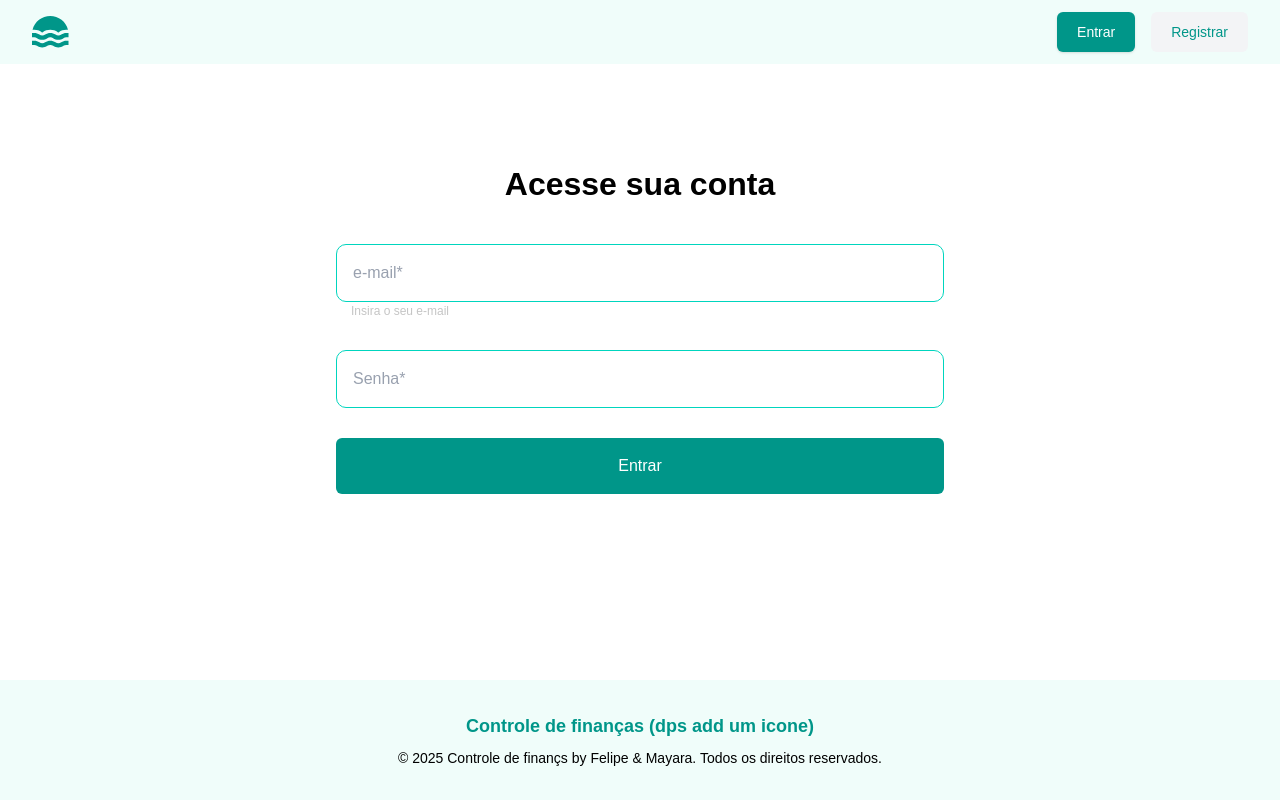
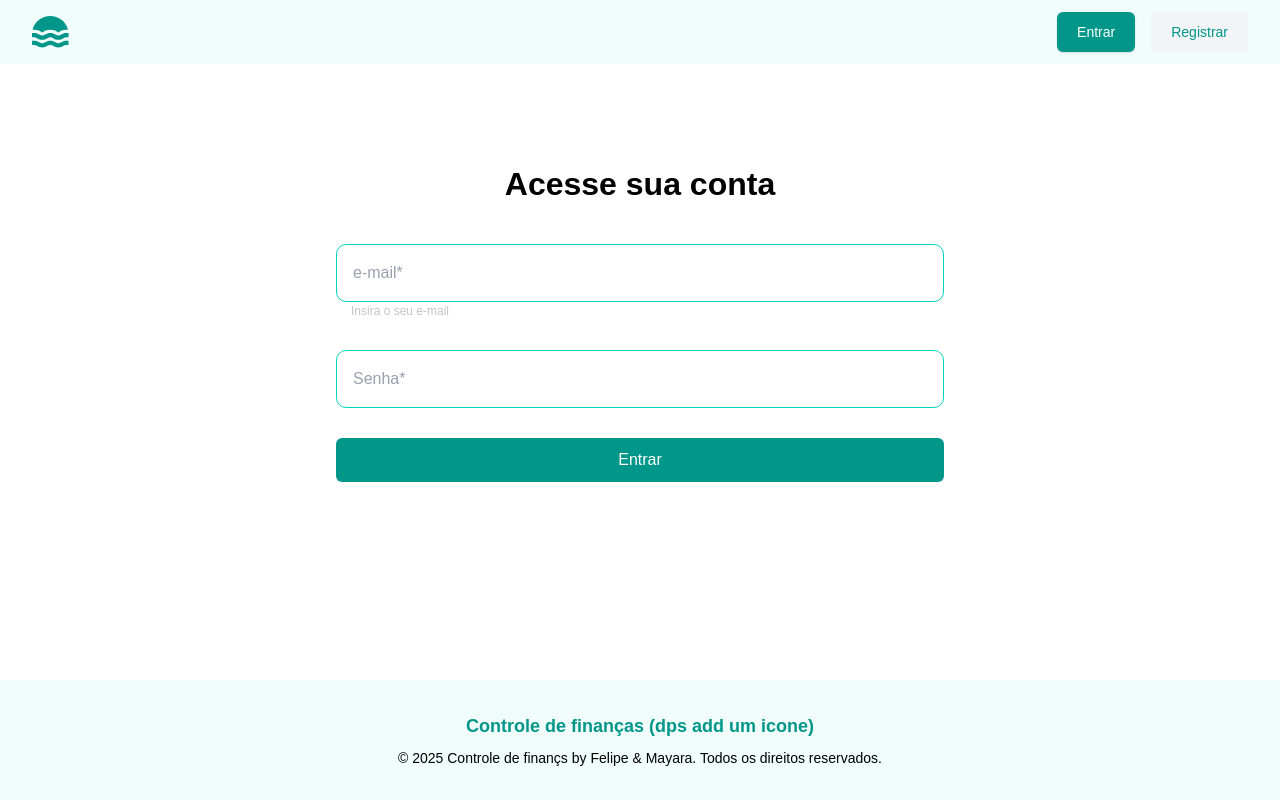
Before and after one commit to FelipeLopes1996/personal-finance-web-app, a React (Vite) app: page /login in a window 1280 px wide. Built offline with nearby package versions, Linux system fonts and the light colour scheme.

Commit message:
Adjusting layout Button

```diff
--- a/src/components/Button/index.tsx
+++ b/src/components/Button/index.tsx
@@ -1,17 +1,21 @@
 import clsx from "clsx";
+import type React from "react";
 
-type ButtonProps = React.ComponentProps<"button">;
+interface IButton extends React.ComponentProps<"button"> {
+  textButton?: "text" | "outline";
+}
 
-export function Button({ ...props }: ButtonProps) {
+export function Button({ textButton = "outline", ...props }: IButton) {
+  const baseStyle =
+    "w-full p-2.5 cursor-pointer transition-colors rounded-[6px]";
+
+  const variants = {
+    text: "bg-white text-teal-600 hover:bg-teal-50",
+    outline: "text-white bg-teal-600",
+  };
+
   const buttonClasses = clsx(
-    "w-full",
-    "p-4",
-    "bg-teal-600",
-    "rounded-[6px]",
-    "text-white",
-    "cursor-pointer",
-    "transition-colors",
-    props.className
+    `${baseStyle} ${variants[textButton]} ${props.className ?? ""}`
   );
 
   return <button {...props} className={buttonClasses} />;
```
